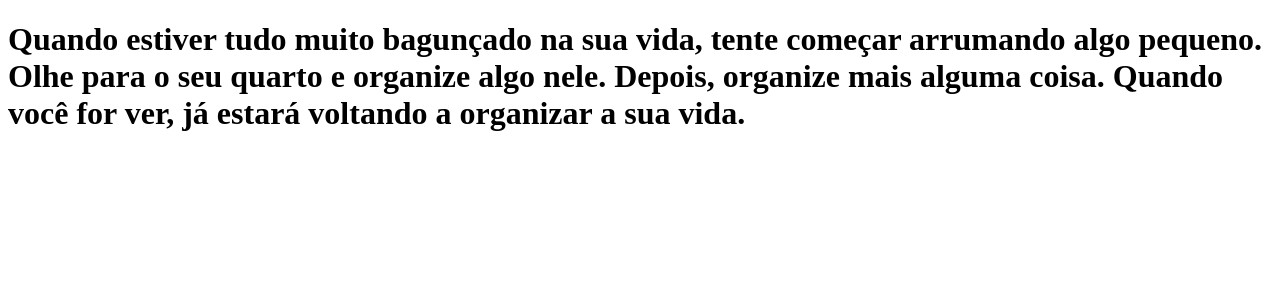
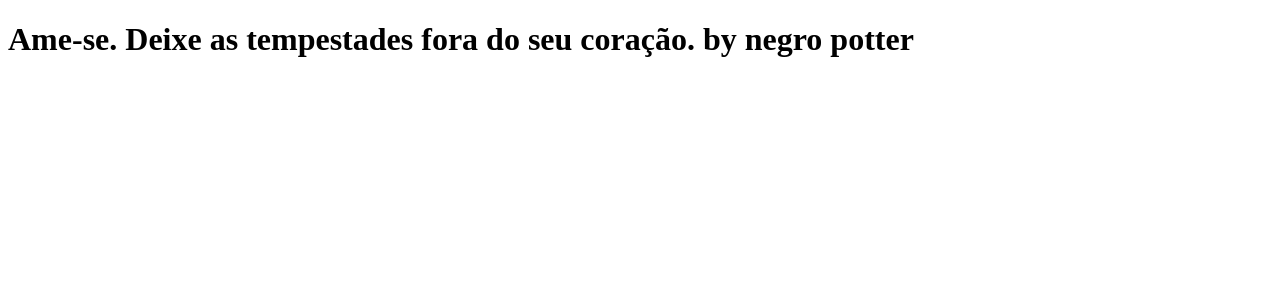
Before and after one commit to davidgabriel23/clone-tab-news, a Next.js app: page / in a window 1280 px wide. Shown: the top 300 px of the page. Built offline with nearby package versions, Linux system fonts and the light colour scheme.

Commit message:
att da mensagem

```diff
--- a/pages/index.js
+++ b/pages/index.js
@@ -1,7 +1,7 @@
 function Home() {
 
 
-    return <h1>Quando estiver tudo muito bagunçado na sua vida, tente começar arrumando algo pequeno. Olhe para o seu quarto e organize algo nele. Depois, organize mais alguma coisa. Quando você for ver, já estará voltando a organizar a sua vida.</h1>
+    return <h1>Ame-se. Deixe as tempestades fora do seu coração. by negro potter</h1>
 
 }
 
```
